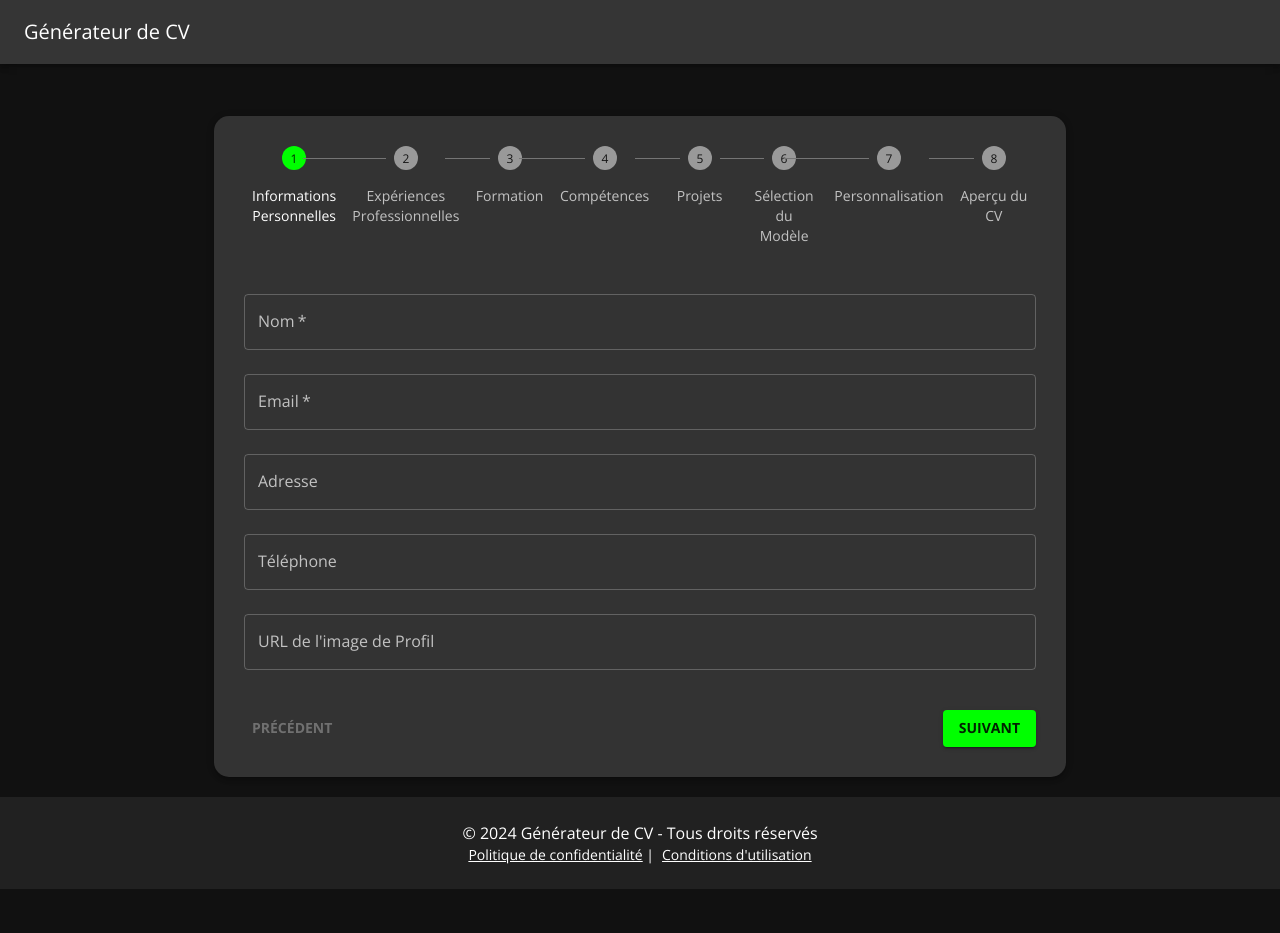
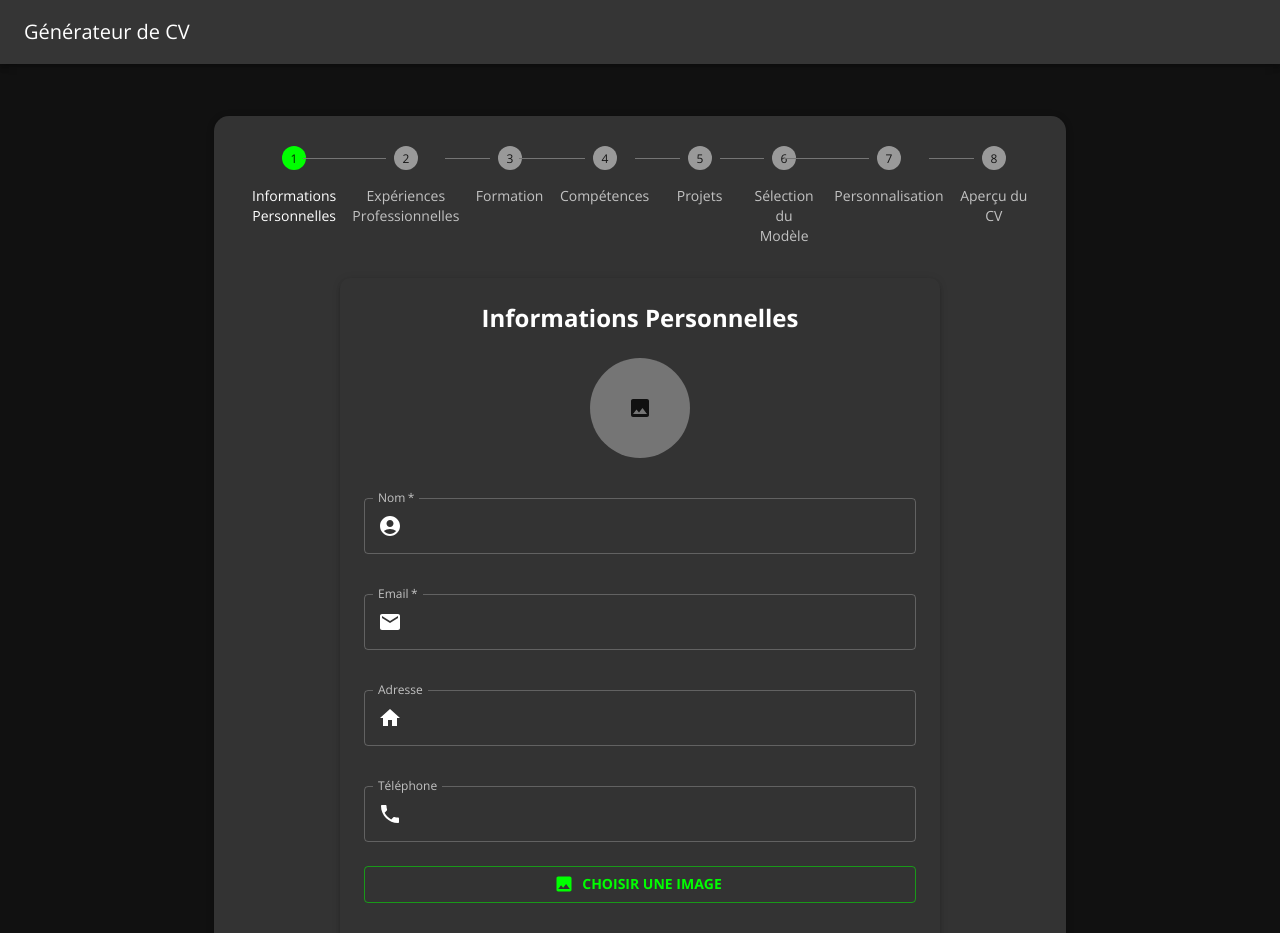
Before and after one commit to idrissziadi/CV-Master, a React (Create React App) app in the folder cvmaster/: page / in a window 1280 px wide. Shown: the top 933 px of the page. Before the commit the page ends 889 px from the top, so only its background shows below. Built offline with nearby package versions, Linux system fonts and the light colour scheme.

Commit message:
update PersonalInfoForm

```diff
--- a/cvmaster/src/components/PersonalInfoForm.jsx
+++ b/cvmaster/src/components/PersonalInfoForm.jsx
@@ -1,5 +1,6 @@
 import React, { useState } from 'react';
-import { TextField, Button, Box } from '@mui/material';
+import { TextField, Button, Box, InputAdornment, Avatar, Typography, Grid } from '@mui/material';
+import { AccountCircle, Email, Phone, Home, InsertPhoto } from '@mui/icons-material';
 
 const PersonalInfoForm = ({ onDataChange }) => {
   const [formData, setFormData] = useState({
@@ -10,14 +11,77 @@ const PersonalInfoForm = ({ onDataChange }) => {
     profileImage: ''
   });
 
+  const [errors, setErrors] = useState({
+    email: '',
+    phone: ''
+  });
+
+  // Validation des champs
+  const validateEmail = (email) => {
+    const emailRegex = /^[^\s@]+@[^\s@]+\.[^\s@]+$/;
+    return emailRegex.test(email) ? '' : 'Email invalide';
+  };
+
+  const validatePhone = (phone) => {
+    const phoneRegex = /^[0-9]{10}$/;
+    return phoneRegex.test(phone) ? '' : 'Numéro de téléphone invalide';
+  };
+
+  // Gestion des changements
   const handleChange = (e) => {
     const { name, value } = e.target;
     setFormData({ ...formData, [name]: value });
+
+    // Validation en temps réel
+    if (name === 'email') {
+      setErrors({ ...errors, email: validateEmail(value) });
+    } else if (name === 'phone') {
+      setErrors({ ...errors, phone: validatePhone(value) });
+    }
+
     onDataChange({ ...formData, [name]: value });
   };
 
+  // Gestion du téléchargement d'image
+  const handleImageUpload = (e) => {
+    const file = e.target.files[0];
+    const reader = new FileReader();
+    reader.onloadend = () => {
+      setFormData({ ...formData, profileImage: reader.result });
+      onDataChange({ ...formData, profileImage: reader.result });
+    };
+    reader.readAsDataURL(file);
+  };
+
   return (
-    <Box>
+    <Box
+      sx={{
+        p: 3,
+        borderRadius: '10px',
+        boxShadow: 3,
+        maxWidth: '600px',
+        margin: 'auto',
+        mt: 4
+      }}
+    >
+      <Typography variant="h5" gutterBottom sx={{ mb: 3, textAlign: 'center', fontWeight: 'bold' }}>
+        Informations Personnelles
+      </Typography>
+
+      {/* Avatar pour l'image de profil */}
+      <Box sx={{ textAlign: 'center', mb: 3 }}>
+        {formData.profileImage ? (
+          <Avatar src={formData.profileImage} sx={{ width: 100, height: 100, margin: 'auto' }} />
+        ) : (
+          <Avatar sx={{ width: 100, height: 100, margin: 'auto' }}>
+            <InsertPhoto />
+          </Avatar>
+        )}
+      </Box>
+
+      {/* Formulaire d'informations */}
+      <Grid container spacing={2}>
+        <Grid item xs={12}>
           <TextField
             fullWidth
             label="Nom"
@@ -26,7 +90,18 @@ const PersonalInfoForm = ({ onDataChange }) => {
             onChange={handleChange}
             required
             margin="normal"
+            InputProps={{
+              startAdornment: (
+                <InputAdornment position="start">
+                  <AccountCircle />
+                </InputAdornment>
+              ),
+            }}
+            sx={{ borderRadius: 1 }}
           />
+        </Grid>
+
+        <Grid item xs={12}>
           <TextField
             fullWidth
             label="Email"
@@ -36,7 +111,20 @@ const PersonalInfoForm = ({ onDataChange }) => {
             onChange={handleChange}
             required
             margin="normal"
+            error={!!errors.email}
+            helperText={errors.email}
+            InputProps={{
+              startAdornment: (
+                <InputAdornment position="start">
+                  <Email />
+                </InputAdornment>
+              ),
+            }}
+            sx={{ borderRadius: 1 }}
           />
+        </Grid>
+
+        <Grid item xs={12}>
           <TextField
             fullWidth
             label="Adresse"
@@ -44,7 +132,18 @@ const PersonalInfoForm = ({ onDataChange }) => {
             value={formData.address}
             onChange={handleChange}
             margin="normal"
+            InputProps={{
+              startAdornment: (
+                <InputAdornment position="start">
+                  <Home />
+                </InputAdornment>
+              ),
+            }}
+            sx={{ borderRadius: 1 }}
           />
+        </Grid>
+
+        <Grid item xs={12}>
           <TextField
             fullWidth
             label="Téléphone"
@@ -52,15 +151,50 @@ const PersonalInfoForm = ({ onDataChange }) => {
             value={formData.phone}
             onChange={handleChange}
             margin="normal"
+            error={!!errors.phone}
+            helperText={errors.phone}
+            InputProps={{
+              startAdornment: (
+                <InputAdornment position="start">
+                  <Phone />
+                </InputAdornment>
+              ),
+            }}
+            sx={{ borderRadius: 1 }}
           />
-      <TextField
-        fullWidth
-        label="URL de l'image de Profil"
-        name="profileImage"
-        value={formData.profileImage}
-        onChange={handleChange}
-        margin="normal"
+        </Grid>
+
+        <Grid item xs={12}>
+        <input
+            accept="image/*"
+            style={{ display: 'none' }}
+            id="profile-image-upload"
+            type="file"
+            onChange={handleImageUpload}
           />
+          <label htmlFor="profile-image-upload">
+            <Button
+              variant="outlined"
+              component="span"
+              startIcon={<InsertPhoto />}
+              sx={{ width: '100%', borderRadius: 1 }}
+            >
+              Choisir une image
+            </Button>
+          </label>
+        </Grid>
+      </Grid>
+
+      {/* Bouton d'action */}
+      <Box sx={{ textAlign: 'center', mt: 4 }}>
+        <Button
+          variant="contained"
+          color="primary"
+          sx={{ px: 4, py: 1, fontSize: '16px', borderRadius: '20px' }}
+        >
+          Sauvegarder
+        </Button>
+      </Box>
     </Box>
   );
 };
```
Lines whose indentation alone changed are shown as unchanged.
